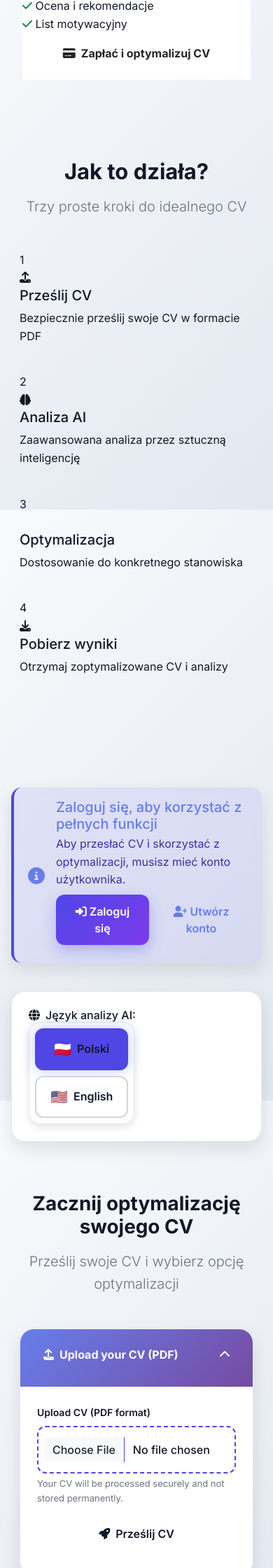
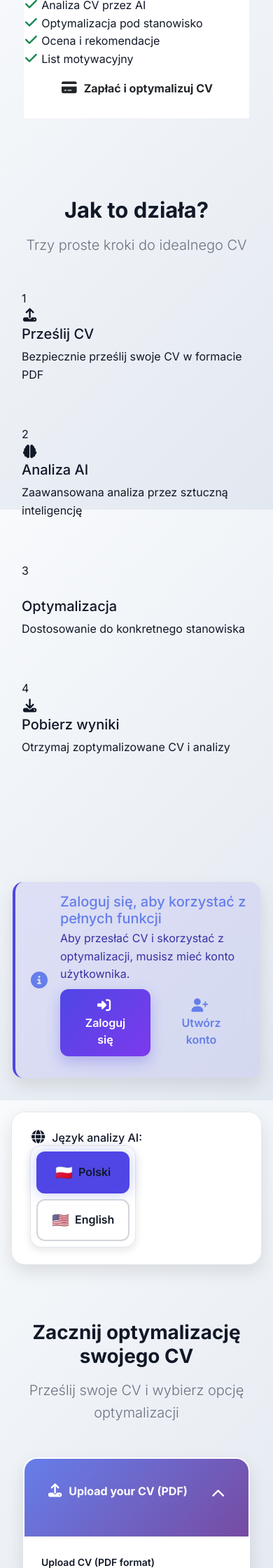
Before and after one commit to msulikowski96-cmd/Nowav, a Flask app: page / in a window 390 px wide. Shown: the part 960-3200 px from the top of the page at 70% size. Run offline with Flask 3, Linux system fonts and the light colour scheme; parts of the project's set-up code (start-up, migrations or seed data) failed here and were passed over; some libraries are stand-ins or nearby versions.

Commit message:
Assistant checkpoint: Improve mobile UX with better touch targets and spacing
Assistant generated file changes:
- static/css/custom.css: Improve mobile responsiveness and touch targets
- static/css/enhanced-visibility.css: Add mobile-specific improvements for better UX

---

User prompt:

Zobacz screen jak to wygląda i oceń

Replit-Commit-Author: Assistant
Replit-Commit-Session-Id: 4f6bba31-c0a5-4676-b62a-3919a556ddad

```diff
--- a/static/css/custom.css
+++ b/static/css/custom.css
@@ -536,27 +536,64 @@ input[type="file"]:hover {
 
 /* Responsive Design */
 @media (max-width: 768px) {
-    .container-fluid {
-        padding: 15px;
+    .container {
+        padding-left: 15px;
+        padding-right: 15px;
+    }
+
+    .card {
+        margin-bottom: 20px;
     }
 
     .card-body {
-        padding: 1.5rem;
+        padding: 20px !important;
     }
 
     .btn {
         width: 100%;
-        margin-bottom: 10px;
-    }
-
-    .language-selector {
-        flex-direction: column;
-        gap: 0.5rem;
+        margin-bottom: 15px;
+        min-height: 48px; /* Better touch target */
+        font-size: 16px; /* Prevent zoom on iOS */
     }
 
     .language-option {
         width: 100%;
         justify-content: center;
+        min-height: 44px;
+        padding: 12px;
+    }
+
+    /* Larger text on mobile for better readability */
+    .card-text {
+        font-size: 16px;
+        line-height: 1.6;
+    }
+
+    /* Better spacing for mobile */
+    .row {
+        margin-left: -10px;
+        margin-right: -10px;
+    }
+
+    .col-md-4, .col-md-6, .col-md-8 {
+        padding-left: 10px;
+        padding-right: 10px;
+        margin-bottom: 20px;
+    }
+
+    /* Mobile-specific improvements */
+    .upload-area {
+        min-height: 120px;
+        padding: 30px 15px;
+    }
+
+    .form-control {
+        font-size: 16px; /* Prevent zoom on iOS */
+        min-height: 48px;
+    }
+
+    .textarea-custom {
+        min-height: 120px;
     }
 }
 
--- a/static/css/enhanced-visibility.css
+++ b/static/css/enhanced-visibility.css
@@ -1,4 +1,3 @@
-
 /* ENHANCED VISIBILITY FIXES FOR CV OPTIMIZER PRO */
 
 /* Force high contrast for all text elements */
@@ -244,6 +243,60 @@ input[type="file"] {
     .form-control {
         font-size: 16px !important; /* Prevents zoom on iOS */
     }
+
+    /* Enhanced visibility improvements */
+    .card {
+        transition: all 0.3s ease;
+        border: 2px solid transparent;
+    }
+
+    .card:hover {
+        transform: none;
+    }
+
+    /* Better focus indicators for mobile */
+    .btn:focus,
+    .form-control:focus {
+        outline: 3px solid #667eea;
+        outline-offset: 2px;
+    }
+
+    /* Larger tap targets for mobile */
+    .fas, .far {
+        font-size: 1.2em;
+        padding: 2px;
+    }
+
+    /* Better mobile typography */
+    h1 {
+        font-size: 2rem;
+    }
+
+    h2 {
+        font-size: 1.75rem;
+    }
+
+    h3 {
+        font-size: 1.5rem;
+    }
+
+    h5 {
+        font-size: 1.25rem;
+    }
+
+    /* Mobile navigation improvements */
+    .navbar-brand {
+        font-size: 1.1rem;
+    }
+
+    /* Better mobile spacing */
+    .mb-4 {
+        margin-bottom: 2rem !important;
+    }
+
+    .mt-4 {
+        margin-top: 2rem !important;
+    }
 }
 
 /* High contrast mode support */
```
